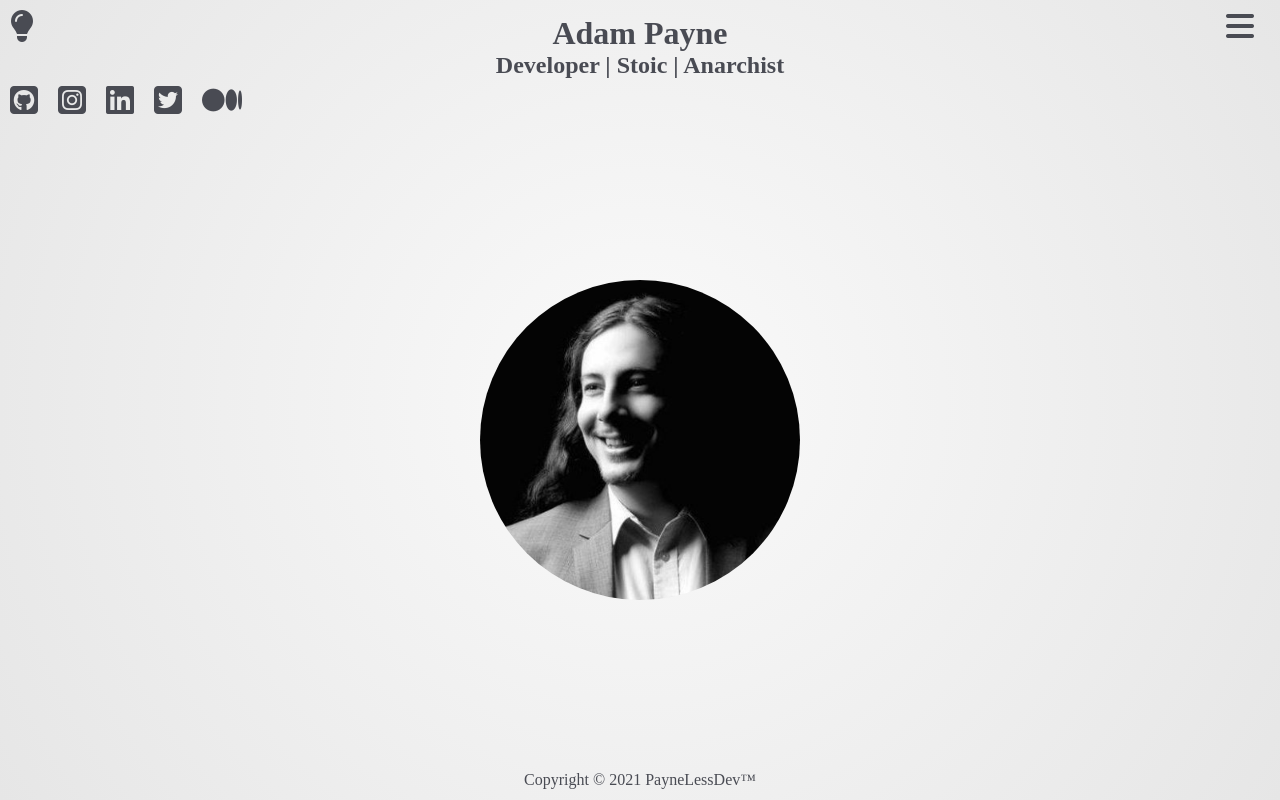
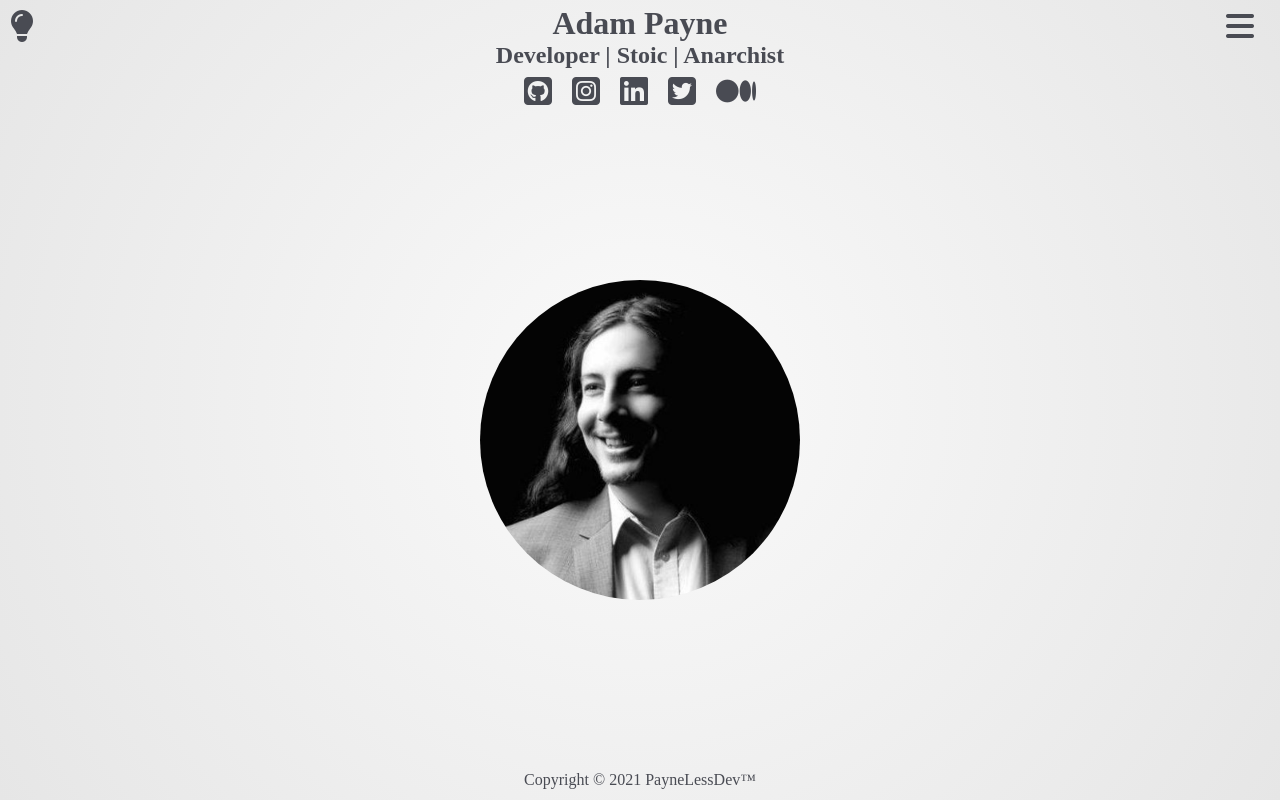
Before and after one commit to PayneLessDev/Portfolio, a website built with Parcel: page src/index.html in a window 1280 px wide. Built offline with nearby package versions, Linux system fonts and the light colour scheme; a web font is replaced by a local one.

Commit message:
all aligned yay

```diff
--- a/src/css/light.css
+++ b/src/css/light.css
@@ -17,7 +17,7 @@
 .pointer{
     cursor: pointer;
 }
-.none{
+.hidden{
     display: none;
 }
 .center-text{
@@ -46,14 +46,7 @@ body.dark-theme{
     color: var(--text-light);
 }
 
-/* TODO */
-ul{
-    list-style: none;
-    display: flex;
-    flex-wrap: wrap;
-}
-
-
+/* Reset Links */
 a, a:hover, a:focus, a:active {
       text-decoration: none;
       color: inherit;
@@ -114,8 +107,7 @@ a, a:hover, a:focus, a:active {
 
 /*Title & Subtitle */
 .title{
-    margin: 0;
-    padding: 15px 0 0 0;
+    margin: 5px 0 0 0;
 }
 
 .subtitle{
@@ -129,11 +121,13 @@ a, a:hover, a:focus, a:active {
 }
 
 /* Social Bar */
-.socials>ul{
+.socials-nav>ul{
     margin: 0;
     padding: 0;
+    list-style: none;
+    display: flex;
+    justify-content: center;
 }
-.socials>ul>li{
+.socials-nav>ul>li{
     padding: 0 10px;
-    text-align: center;
 }
--- a/src/index.html
+++ b/src/index.html
@@ -31,7 +31,7 @@
         <div class="top-grid">
             <!-- Dark Mode Toggler -->
             <div class="head-toggle">
-                <input id="tgl" type="checkbox" class="none">
+                <input id="tgl" type="checkbox" class="hidden">
                 <label for="tgl" class="pointer">
                     <i class="fas fa-lightbulb fa-2x"></i>
                 </label>
@@ -42,7 +42,7 @@
             </div>
             <!-- Hamburger -->
             <div class="head-hamburger">
-                <input id="burger" type="checkbox" class="none"/>
+                <input id="burger" type="checkbox" class="hidden"/>
                 <label for="burger" class="pointer">
                     <i class="fas fa-bars fa-2x"></i>
                 </label>
@@ -50,7 +50,8 @@
             <!-- Subtitle -->
             <h2 class="subtitle ham center-text">Developer | Stoic | Anarchist</h2>
             <!-- Socials -->
-            <nav class="socials">
+            <div class="socials">
+                <nav class="socials-nav">
                     <ul>
                         <li><a href="https://github.com/PayneLessDev"><i class="fab fa-github-square fa-2x"></i></a></li>
                         <li><a href="https://www.instagram.com/paynelessdev/"><i class="fab fa-instagram-square fa-2x"></a></i></li>
@@ -59,6 +60,7 @@
                         <li><a href="https://medium.com/@paynelessdev"><i class="fab fa-medium fa-2x"></a></i></li>
                     </ul>
                 </nav>
+            </div>
         </div>
     </header>
 
```
Lines whose indentation alone changed are shown as unchanged.
